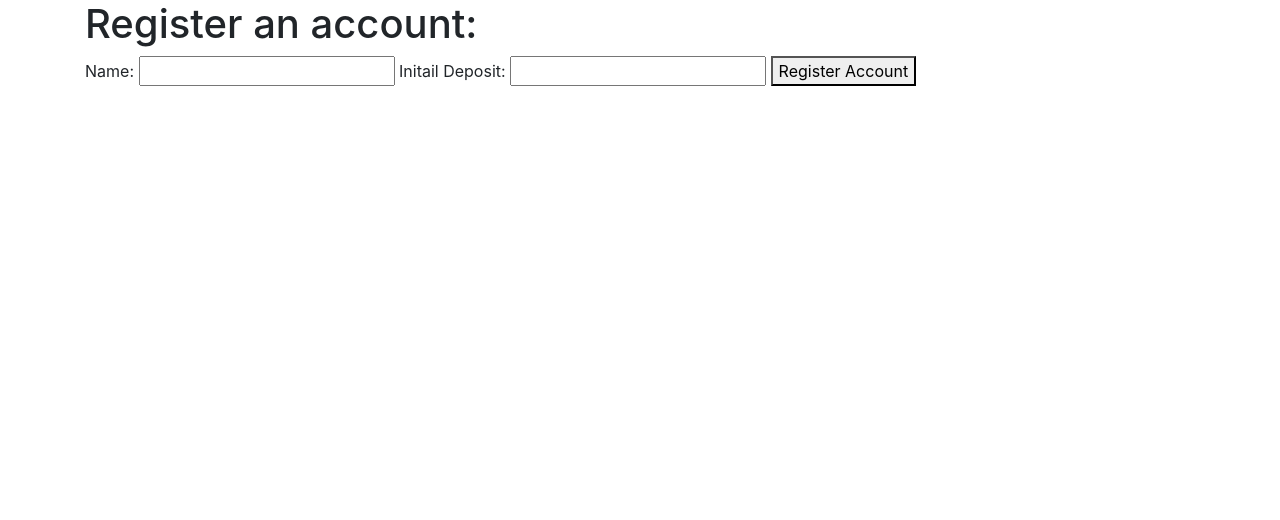
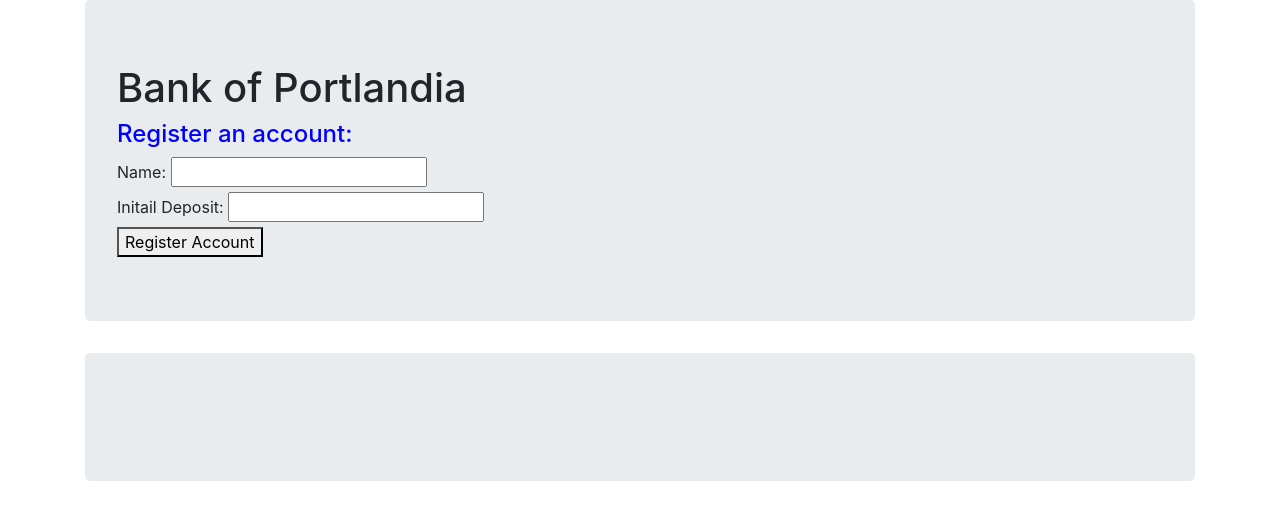
Before and after one commit to m7zaa/Bank-of-Portland, a plain HTML site: page index.html in a window 1280 px wide. Drawn offline with nearby package versions, Linux system fonts and the light colour scheme.

Commit message:
adding styling to page

```diff
--- a/css/styles.css
+++ b/css/styles.css
@@ -1,3 +1,6 @@
 #depositWithdrawal {
   display: none;
 }
+h2, h4 {
+  color: blue;
+}
--- a/index.html
+++ b/index.html
@@ -5,23 +5,31 @@
   <link href="css/styles.css" rel="stylesheet" type="text/css">
   <script src="https://cdnjs.cloudflare.com/ajax/libs/jquery/3.3.1/jquery.min.js"></script>
   <script src="js/scripts.js"></script>
-  <title>Bank of Portland</title>
+  <title>Bank of Portlandia</title>
 </head>
 <body>
   <div class="container">
+    <div class="jumbotron">
+
+    <h1>Bank of Portlandia</h1>
     <div id="register">
-      <h1>Register an account:</h1>
+      <h4>Register an account:</h4>
       <form class="registerForm" action="index.html" method="post">
         <label for="">Name: </label>
         <input type="text" id="inputtedName" reqired>
+        <br>
         <label for="">Initail Deposit:</label>
         <input type="" id="initialDeposit" required>
+        <br>
         <button type="submit" name="button">Register Account</button>
       </form>
     </div>
+  </div>
+<div class="jumbotron">
 
     <div id="depositWithdrawal">
       <h1>Welcome,<span id="welcomeName"> </span> </h1>
+      <br>
       <h4>Deposit:</h4>
       <form class="depositForm" action="index.html" method="post">
         <label for="">Deposit Amount:</label>
@@ -48,5 +56,6 @@
 
     </div>
   </div>
+  </div>
 </body>
 </html>
```
